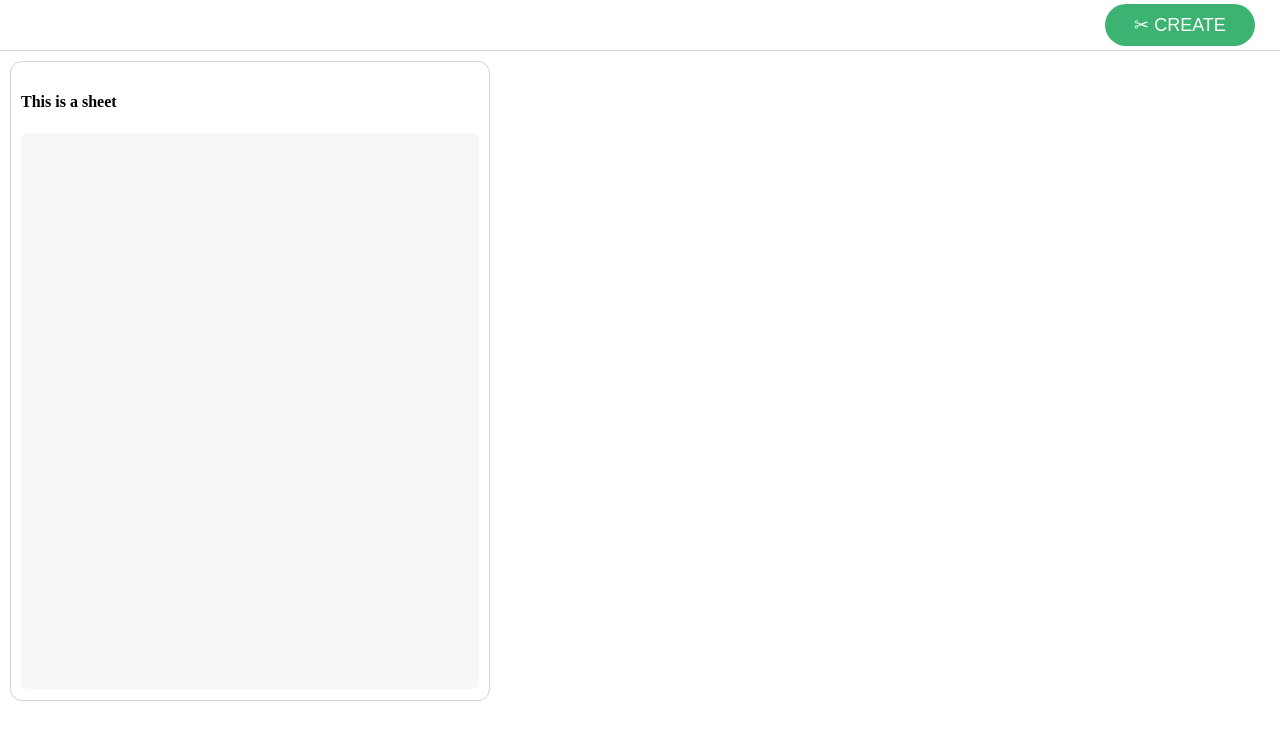
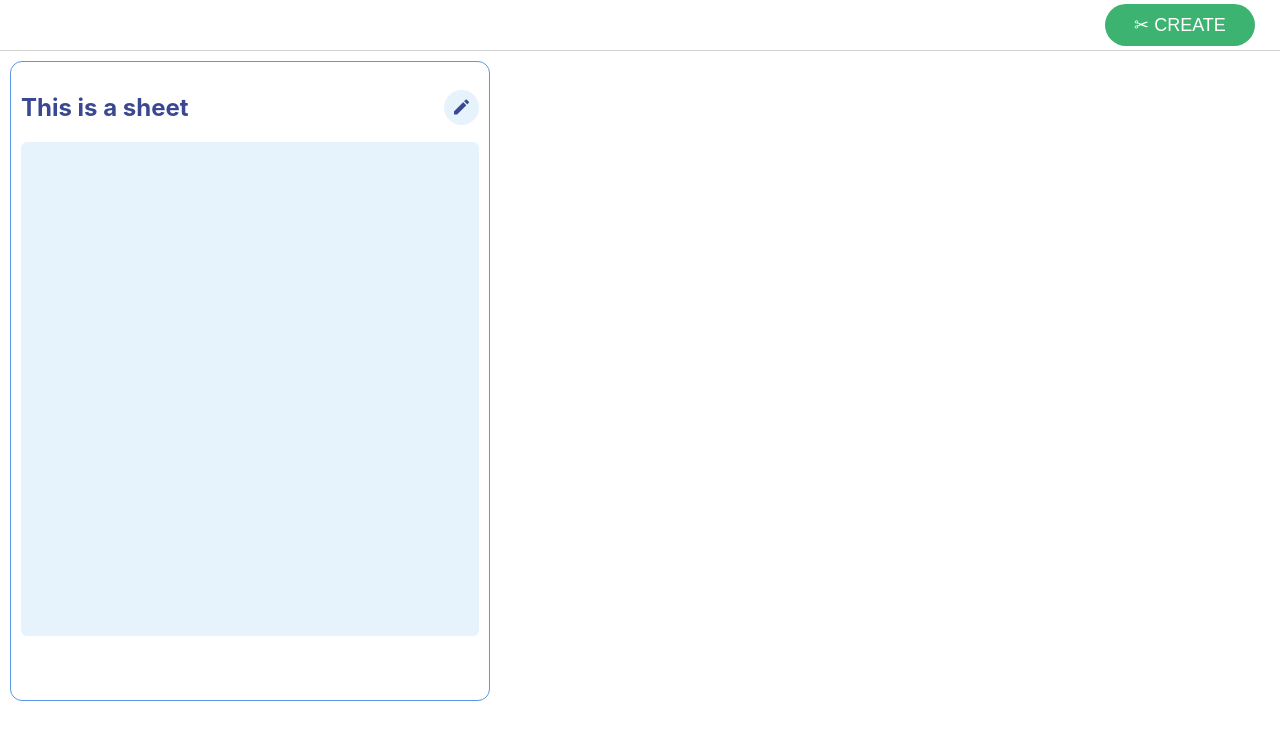
Before and after one commit to akalakkad/aside, a Vue app: page / in a window 1280 px wide. Shown: the top 740 px of the page. Built offline with nearby package versions, Linux system fonts and the light colour scheme.

Commit message:
single sheet created

```diff
--- a/package.json
+++ b/package.json
@@ -9,6 +9,7 @@
   },
   "dependencies": {
     "core-js": "^3.6.4",
+    "material-design-icons": "^3.0.1",
     "vue": "^2.6.11",
     "vuex": "^3.3.0"
   },
--- a/public/index.html
+++ b/public/index.html
@@ -5,6 +5,8 @@
     <meta http-equiv="X-UA-Compatible" content="IE=edge">
     <meta name="viewport" content="width=device-width,initial-scale=1.0">
     <link rel="icon" href="<%= BASE_URL %>favicon.ico">
+    <link href="https://fonts.googleapis.com/icon?family=Material+Icons"
+      rel="stylesheet">
     <title><%= htmlWebpackPlugin.options.title %></title>
   </head>
   <body>
--- a/src/App.vue
+++ b/src/App.vue
@@ -43,5 +43,6 @@ body {
   min-height: 100%;
   height: 100%;
   padding: 0;
+  font-family: -apple-system, BlinkMacSystemFont, 'Segoe UI', Roboto, Oxygen, Ubuntu, Cantarell, 'Open Sans', 'Helvetica Neue', sans-serif;
 }
 </style>
--- a/src/components/Sheet.vue
+++ b/src/components/Sheet.vue
@@ -1,23 +1,40 @@
 <template>
-  <div @click="getHash" @keydown.meta="getSelection" class="sheet-container">
-      <h4>
-         {{ data.title }}
-      </h4>
-      <textarea @mouseup="getSelection" @keyup="logKey" class="sheet-text" ref="sheet">
+  <div @keydown.meta="getSelection" class="sheet-container">
+    <div class="sheettitle-box">
+      <h2 class="sheet-title">{{ data.title }}</h2>
+      <EditButton @click.native="toggleEdit"></EditButton>
+    </div>
+    <span v-show="!edit" class="sheet-text">
+        {{ data.body }}
+    </span>
 
-      </textarea>
+    <textarea
+      v-model="$store.state.local"
+      v-show="edit"
+      @mouseup="getSelection"
+      @keyup="logKey"
+      class="sheet-editor"
+      ref="sheet"
+    ></textarea>
   </div>
 </template>
 
 <script>
+import EditButton from "@/components/buttons/EditButton.vue";
+
 export default {
-    components: {},
-    props: ['data'],
+  components: { EditButton },
+  props: ["data"],
   data() {
     return {
-            text: '',
-            hash: this.data.hash
-        }
+      text: "",
+      hash: this.data.hash,
+      edit: true,
+      local: this.data.body
+    };
+  },
+  mounted() {
+    this.$refs.sheet.value = this.data.body;
   },
   methods: {
     logKey() {
@@ -26,17 +43,20 @@ export default {
     getSelection() {
       let selection = window.getSelection();
       let selectedString = selection.toString();
-            this.$store.commit('update', selectedString);
+      this.$store.commit("update", selectedString);
       selectedString.length > 0 ? console.log(selectedString) : null;
     },
-        getHash() {
-            alert(this.hash);
+    toggleEdit() {
+      if (this.edit) {
+        console.log("saving");
+        console.log(this.$store.state.local)
+        this.$store.commit("saveSheet", { h: this.hash, b: this.$store.state.local });
       }
-    },
-    computed: {
 
+      this.edit = !this.edit;
     }
   }
+};
 </script>
 
 <style>
@@ -45,22 +65,45 @@ export default {
   width: 480px;
   height: 640px;
   padding: 10px;
-        border: solid lightgrey 1px;
+  border: solid #5a97e6 1px;
   border-radius: 12px;
+}
+
+.sheettitle-box {
+  display: flex;
+  align-items: center;
+  justify-content: space-between;
+  width: 100%;
+  height: 70px;
+}
+
+.sheet-title {
+  display: inline-block;
+  margin: 0;
+  color: #3a4891;
 }
 
 .sheet-text {
   display: block;
+  width: 100%;
+  height: auto;
+  padding: 10px;
+  font-size: 16px;
+  background-color: white;
+  color: black;
+}
+
+.sheet-editor {
+  display: block;
   max-width: 100%;
   width: 100%;
-        height: 90%;
+  height: 80%;
   padding: 10px;
   border: none;
   border-radius: 6px;
-        background-color: #f7f7f7;
+  background-color: #e6f2fc;
   resize: none;
   outline: none;
   font-size: 16px;
 }
-
 </style>
--- /dev/null
+++ b/src/components/buttons/EditButton.vue
@@ -0,0 +1,45 @@
+<template>
+  <div class="editbutton-container">
+        <i style="font-size: 20px;" class="material-icons edit-button">
+            edit
+        </i>
+  </div>
+</template>
+
+<script>
+export default {
+    components: {},
+    props: [],
+    data() {
+        return {
+
+        }
+    }
+}
+</script>
+
+<style>
+    .editbutton-container {
+        display: inline-block;
+        width: auto;
+        height: auto;
+
+        cursor: pointer;
+    }
+
+    .edit-button {
+        display: flex;
+        justify-content: center;
+        align-items: center;
+        width: 35px;
+        height: 35px;
+        padding: 5px;
+        border: none;
+        border-radius: 100px;
+        background-color: #e6f2fc;
+        font-size: 12px;
+        color: #3a4891;
+
+
+    }
+</style>
--- a/src/store/index.js
+++ b/src/store/index.js
@@ -10,18 +10,35 @@ const store = new Vuex.Store({
             {
                 title: 'This is a sheet',
                 hash: 'hgFHgc',
+                body: '',
                 parent: [],
                 child: []
             }
         ],
-        // current: this.state.asides[0]
+        current: 'hgFHgc',
+        local: ''
     },
     mutations: {
         update(state, s) {
             state.snippet = s;
         },
-        addAside(state) {
-            state.asides.push({title: state.snippet});
+        addAside(state, h) {
+            let aside = {
+                title: state.snippet,
+                hash: 'afasfc',
+                body: '',
+                parent: [h],
+                child: []
+            }
+            state.asides.push(aside);
+            state.current = aside.hash;
+            state.local = aside.body;
+        },
+        saveSheet(state, payload) {
+            let cIdx = state.asides.findIndex(element => {
+                return element.hash === payload.h;
+            });
+            state.asides[cIdx].body = payload.b;
         }
     }
 })
--- a/src/views/Workspace.vue
+++ b/src/views/Workspace.vue
@@ -1,7 +1,7 @@
 <template>
   <div class="workspace-container">
       <ToolBar></ToolBar>
-      <Thread :sheetData="this.$store.state.asides[0]"></Thread>
+      <Thread :sheetData="currentSheet"></Thread>
   </div>
 </template>
 
@@ -16,6 +16,15 @@ export default {
         return {
 
         }
+    },
+    computed: {
+        currentSheet() {
+            let cIdx = this.$store.state.asides.findIndex(element => {
+                return element.hash === this.$store.state.current;
+            });
+
+            return this.$store.state.asides[cIdx];
+        }
     }
 }
 </script>
```
Also changed, not shown: 1 other file (tests, documents, lock files or other folders). Lines whose indentation alone changed are shown as unchanged.
